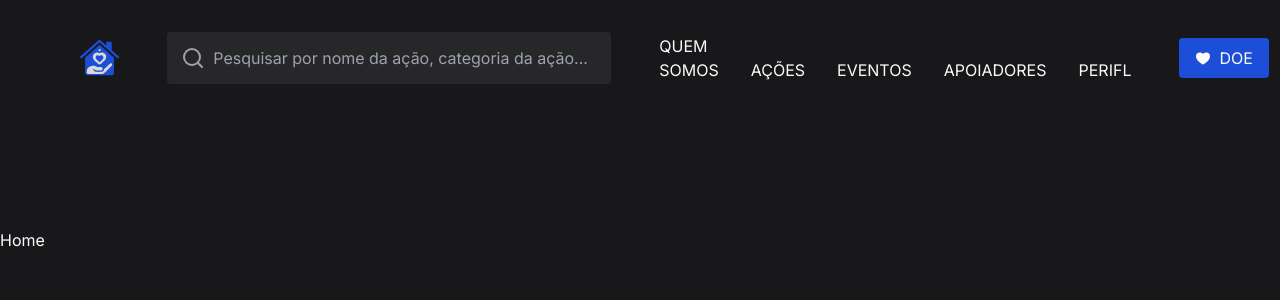
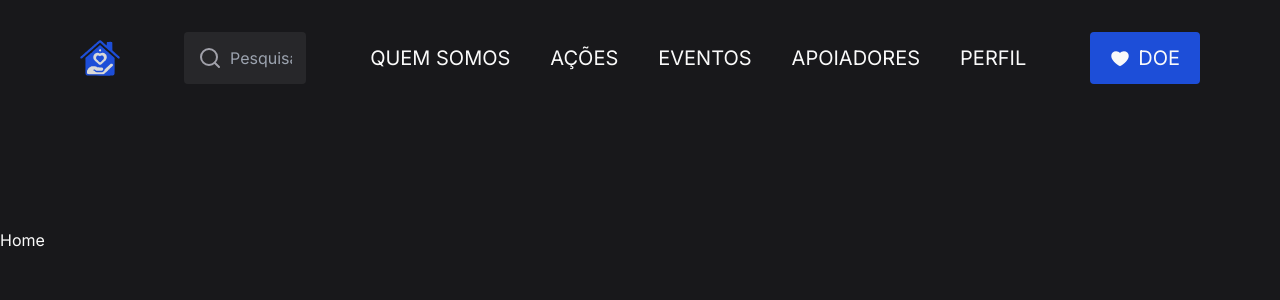
Before and after one commit to gabrielsouzam/abrace-cdc, a React (Vite) app: page / in a window 1280 px wide. Shown: the top 300 px of the page. Built offline with nearby package versions, Linux system fonts and the light colour scheme.

Commit message:
Alteração no Header no Layout do app

```diff
--- a/src/pages/_layouts/app.tsx
+++ b/src/pages/_layouts/app.tsx
@@ -7,10 +7,10 @@ import Logo from './../../assets/logo.svg'
 export function AppLayout() {
   return (
     <div className="h-screen bg-zinc-900 text-zinc-50">
-      <header className="mb-28 flex items-center gap-12 px-20 py-8">
+      <header className="mb-28 flex items-center gap-16 px-20 py-8">
         <img className="h-9 w-10" src={Logo} alt="" />
 
-        <form className="text-zinc-400">
+        <form className="flex-1 text-zinc-400">
           <div
             className="flex items-center gap-2 rounded border-2
           border-solid border-transparent bg-zinc-800 p-3 focus:border-red-500"
@@ -20,23 +20,33 @@ export function AppLayout() {
             </button>
             <input
               type="text"
-              className="w-96 bg-transparent focus:outline-none "
+              className="w-full bg-transparent focus:outline-none"
               placeholder="Pesquisar por nome da ação, categoria da ação..."
             />
           </div>
         </form>
 
-        <nav className="text-md space-x-8">
-          <Link to="/who-we-are">QUEM SOMOS</Link>
-          <Link to="actions">AÇÕES</Link>
-          <Link to="events">EVENTOS</Link>
-          <Link to="supporters">APOIADORES</Link>
-          <Link to="profile">PERIFL</Link>
+        <nav className="space-x-10 text-xl">
+          <Link className="hover:text-zinc-300" to="/who-we-are">
+            QUEM SOMOS
+          </Link>
+          <Link className="hover:text-zinc-300" to="actions">
+            AÇÕES
+          </Link>
+          <Link className="hover:text-zinc-300" to="events">
+            EVENTOS
+          </Link>
+          <Link className="hover:text-zinc-300" to="supporters">
+            APOIADORES
+          </Link>
+          <Link className="hover:text-zinc-300" to="profile">
+            PERFIL
+          </Link>
         </nav>
 
         <Link
           to="donate"
-          className="flex items-center gap-2 rounded bg-blue-700 px-4 py-2"
+          className="flex items-center gap-2 rounded bg-blue-700 px-5 py-3 text-xl"
         >
           <Heart weight="fill" />
           DOE
```
Also changed, not shown: src/assets/logo.svg, 1 other file (tests, documents, lock files or other folders).
